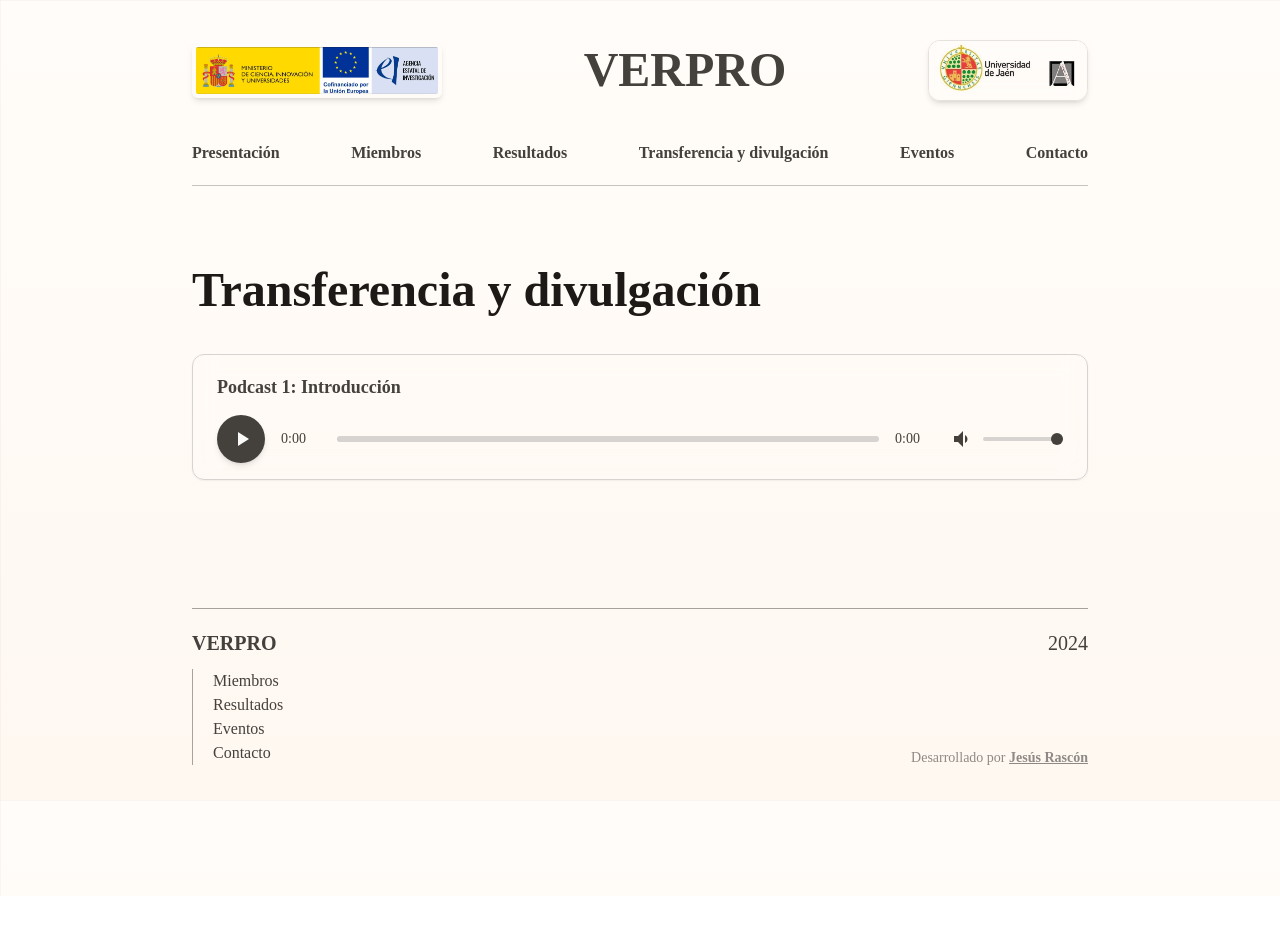
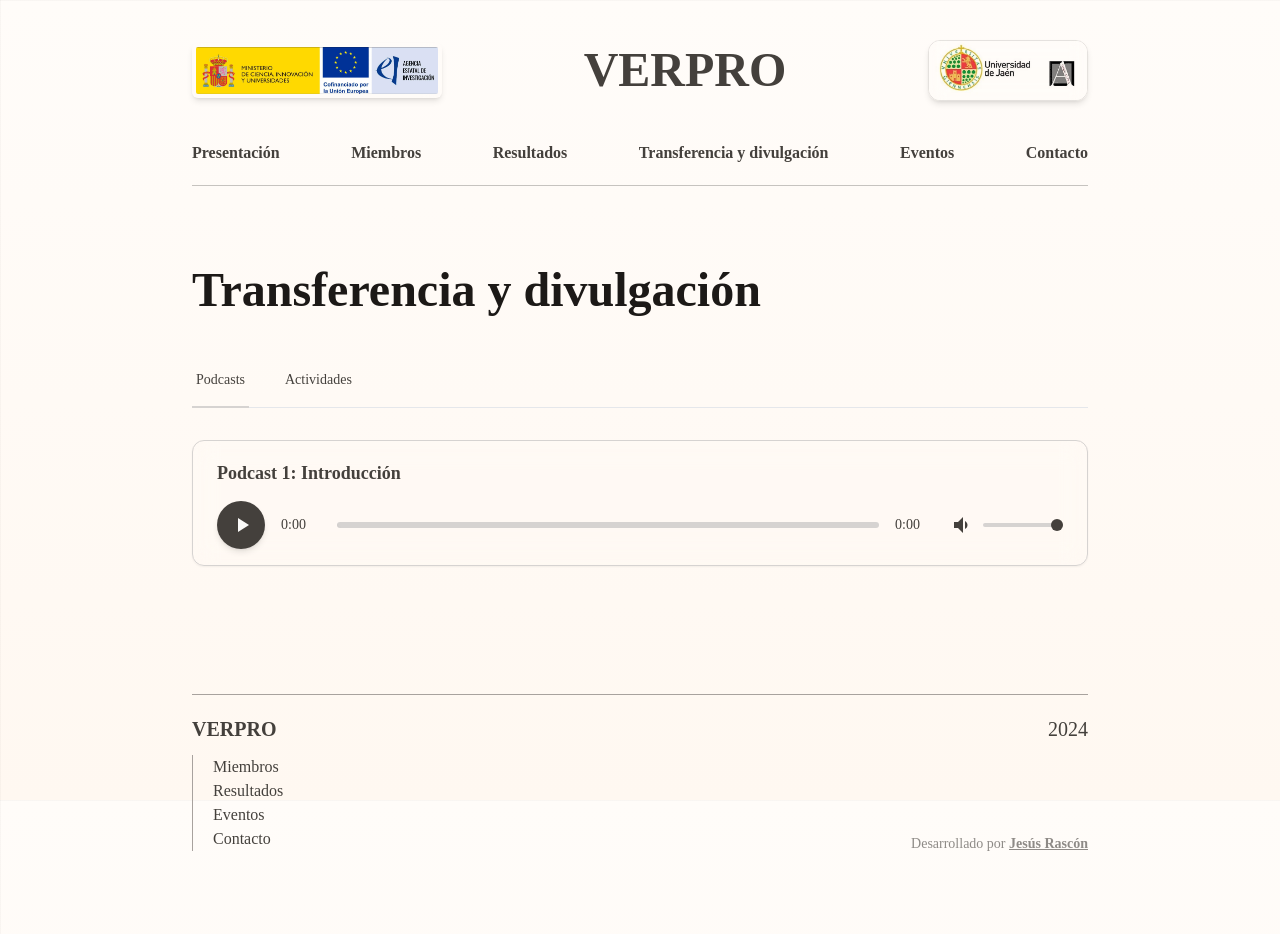
Before and after one commit to jesi-rgb/verpro, a SvelteKit app: page /transferencia in a window 1280 px wide. Shown: the top 934 px of the page. Before the commit the page ends 896 px from the top, so only its background shows below. Built offline with nearby package versions, Linux system fonts and the light colour scheme; a web font is replaced by a local one.

Commit message:
add taller and tabs layout

```diff
--- /dev/null
+++ b/src/lib/transferencia.ts
@@ -0,0 +1,21 @@
+import type { TransferenciaItem } from "./types";
+
+export const transferenciaItems: TransferenciaItem[] = [
+	{
+		id: "podcast-1-intro",
+		type: "podcast",
+		title: "Podcast 1: Introducción",
+		date: new Date("2024-01-01"),
+		audioSrc: "/audio/podcast-1-intro.opus",
+	},
+	{
+		id: "taller-verbos-pronominales-2025",
+		type: "actividad",
+		title: "Lo que los verbos pronominales esconden. Cómo se investiga en gramática del español.",
+		date: new Date("2025-11-07T09:30:00"),
+		location: "Aula I-31 del Edificio A4",
+		audience: "Estudiantes de 3º y 4º de ESO y Bachillerato",
+		organizer:
+			"XXV Semana de la Ciencia, organizada por la Unidad de Cultura Científica y de la Innovación (UCC+i) de la Universidad de Jaén",
+	},
+];
--- a/src/lib/types.ts
+++ b/src/lib/types.ts
@@ -6,3 +6,15 @@ export type ProjectMember = {
 	description: string[];
 	team: "research" | "work";
 };
+
+export type TransferenciaItem = {
+	id: string;
+	type: "podcast" | "actividad";
+	title: string;
+	date: Date;
+	location?: string;
+	audience?: string;
+	description?: string;
+	audioSrc?: string;
+	organizer?: string;
+};
--- a/src/routes/transferencia/+page.svelte
+++ b/src/routes/transferencia/+page.svelte
@@ -1,10 +1,86 @@
 <script>
     import AudioPlayer from "$lib/components/AudioPlayer.svelte";
+    import { transferenciaItems } from "$lib/transferencia";
+
+    const podcasts = transferenciaItems.filter(
+        (item) => item.type === "podcast",
+    );
+    const actividades = transferenciaItems.filter(
+        (item) => item.type === "actividad",
+    );
+
+    const tabs = [
+        {
+            id: "podcasts",
+            label: "Podcasts",
+        },
+        {
+            id: "actividades",
+            label: "Actividades",
+        },
+    ];
+
+    let activeTab = "podcasts";
 </script>
 
 <h1>Transferencia y divulgación</h1>
 
-<AudioPlayer
-    src="/audio/podcast-1-intro.opus"
-    title="Podcast 1: Introducción"
-/>
+<div class="mb-8">
+    <div class="border-b border-gray-200">
+        <nav class="-mb-px flex space-x-8">
+            {#each tabs as tab}
+                <button
+                    class="py-4 px-1 border-b-2 font-medium text-sm
+                    transition-colors {activeTab == tab.id
+                        ? 'border-stone-300 font-extrabold hover:border-stone-500'
+                        : 'border-transparent'}"
+                    on:click={() => (activeTab = tab.id)}
+                >
+                    {tab.label}
+                </button>
+            {/each}
+        </nav>
+    </div>
+</div>
+
+{#if activeTab === "podcasts"}
+    <section>
+        {#each podcasts as podcast}
+            <AudioPlayer src={podcast.audioSrc} title={podcast.title} />
+        {/each}
+    </section>
+{:else if activeTab === "actividades"}
+    <section>
+        {#each actividades as actividad}
+            <article
+                class="mb-8 px-6 py-4 backdrop-blur-md border border-gray-200 rounded-lg"
+            >
+                <h3 class="text-xl font-semibold mb-3" style="margin-top: 0;">
+                    {actividad.title}
+                </h3>
+                {#if actividad.organizer}
+                    <p class="text-gray-700 mb-2">{actividad.organizer}</p>
+                {/if}
+                <div class="text-gray-600 space-y-1">
+                    <p>
+                        <strong>Fecha y hora:</strong>
+                        {actividad.date.toLocaleDateString("es-ES", {
+                            weekday: "long",
+                            year: "numeric",
+                            month: "long",
+                            day: "numeric",
+                            hour: "2-digit",
+                            minute: "2-digit",
+                        })} h
+                    </p>
+                    {#if actividad.location}
+                        <p><strong>Lugar:</strong> {actividad.location}</p>
+                    {/if}
+                    {#if actividad.audience}
+                        <p><strong>Dirigido a:</strong> {actividad.audience}</p>
+                    {/if}
+                </div>
+            </article>
+        {/each}
+    </section>
+{/if}
```
